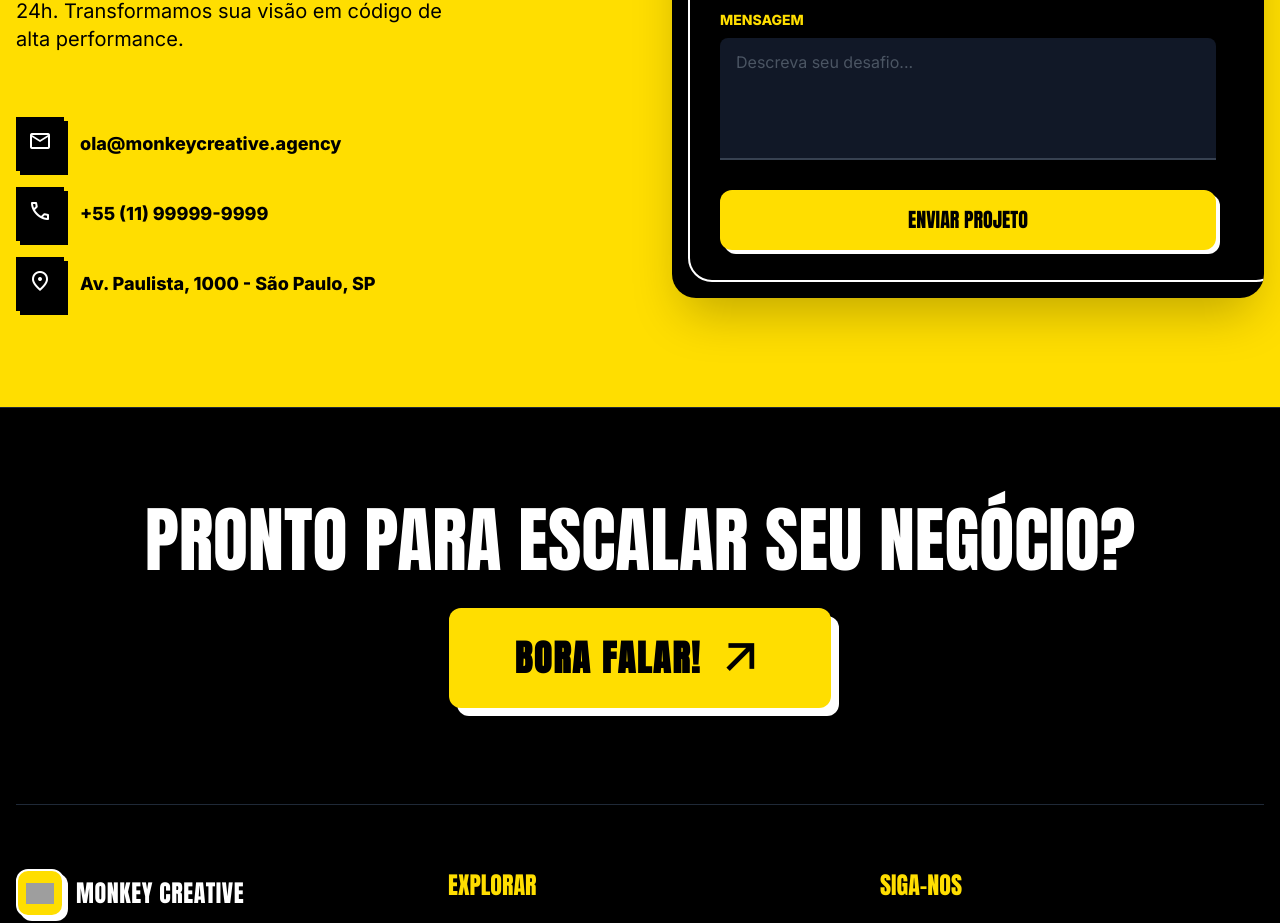
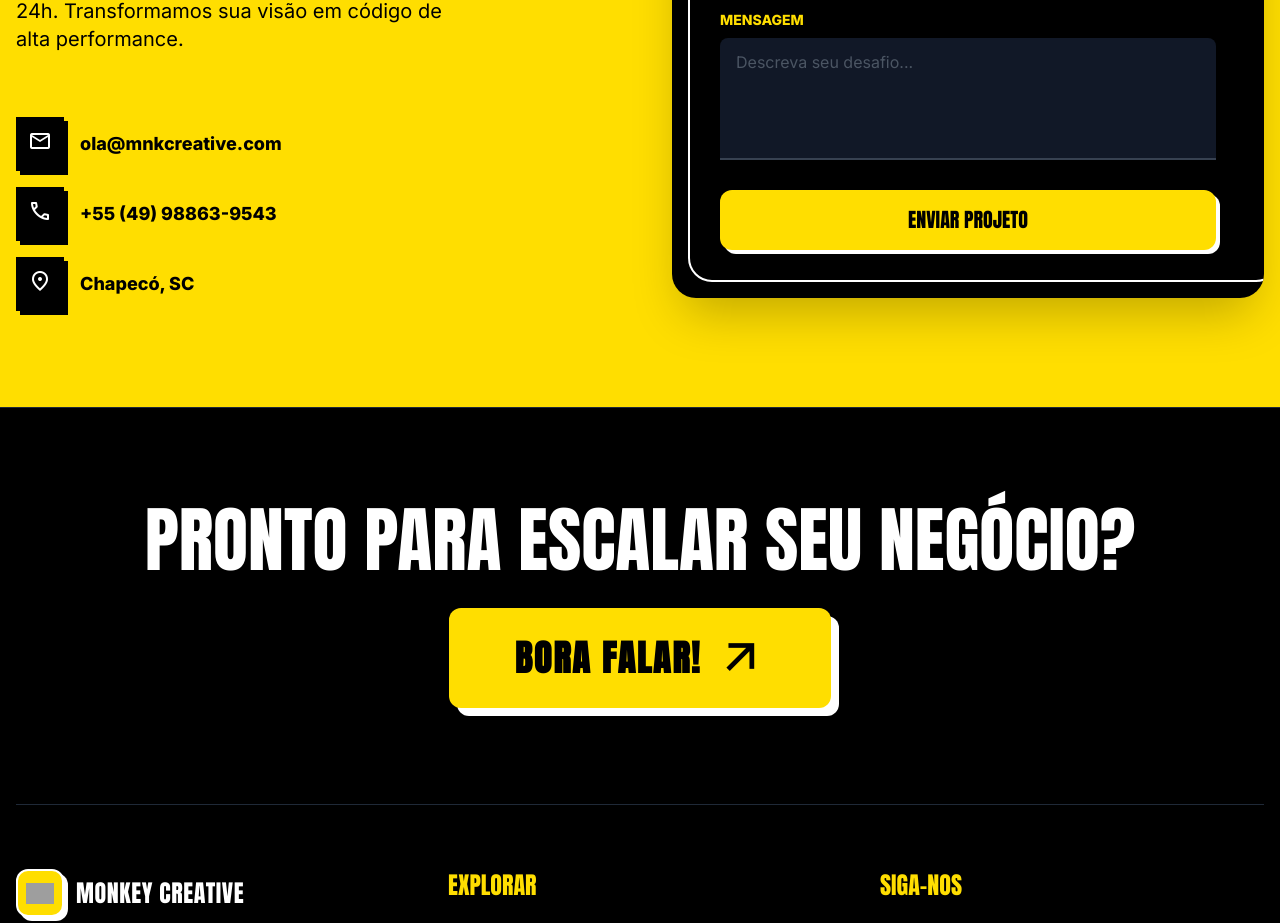
Before and after one commit to rcerveira/site_monkey_creative, a React (Vite) app: page / in a window 1280 px wide. Shown: the part 4632-5555 px from the top of the page. Built offline with nearby package versions, Linux system fonts and the light colour scheme; grey boxes are pictures that could not be loaded.

Commit message:
refactor: Update contact information
Changes email, phone number, and location to reflect current details.

```diff
--- a/components/Contact.tsx
+++ b/components/Contact.tsx
@@ -28,20 +28,20 @@ const Contact: React.FC = () => {
               Conte-nos seu projeto e retornamos em até 24h. Transformamos sua visão em código de alta performance.
             </p>
             <div className="space-y-4 pt-8">
-              <a href="mailto:ola@monkeycreative.agency" className="flex items-center space-x-4 group w-fit">
+              <a href="mailto:ola@mnkcreative.com" className="flex items-center space-x-4 group w-fit">
                 <div className="bg-black text-white p-3 rounded-none shadow-hard group-hover:bg-gray-800 transition-colors">
                   <span className="material-symbols-outlined">email</span>
                 </div>
-                <span className="text-lg font-bold group-hover:underline">ola@monkeycreative.agency</span>
+                <span className="text-lg font-bold group-hover:underline">ola@mnkcreative.com</span>
               </a>
-              <a href="tel:+5511999999999" className="flex items-center space-x-4 group w-fit">
+              <a href="tel:+5549988639543" className="flex items-center space-x-4 group w-fit">
                 <div className="bg-black text-white p-3 rounded-none shadow-hard group-hover:bg-gray-800 transition-colors">
                   <span className="material-symbols-outlined">phone</span>
                 </div>
-                <span className="text-lg font-bold group-hover:underline">+55 (11) 99999-9999</span>
+                <span className="text-lg font-bold group-hover:underline">+55 (49) 98863-9543</span>
               </a>
               <a
-                href="https://maps.google.com/?q=Av.+Paulista,+1000+-+São+Paulo,+SP"
+                href="https://maps.google.com/?q=Chapecó,+SC"
                 target="_blank"
                 rel="noopener noreferrer"
                 className="flex items-center space-x-4 group w-fit"
@@ -50,7 +50,7 @@ const Contact: React.FC = () => {
                   <span className="material-symbols-outlined">location_on</span>
                 </div>
                 <span className="text-lg font-bold group-hover:underline">
-                  Av. Paulista, 1000 - São Paulo, SP
+                  Chapecó, SC
                 </span>
               </a>
             </div>
--- a/components/Footer.tsx
+++ b/components/Footer.tsx
@@ -35,7 +35,7 @@ const Footer: React.FC = () => {
             <p><strong>2. Coleta de Dados</strong><br/>Coletamos informações que você nos fornece diretamente, como nome, e-mail e telefone através de nossos formulários de contato. Também coletamos dados técnicos automaticamente, como endereço IP e tipo de navegador, para melhorar a experiência do usuário.</p>
             <p><strong>3. Uso das Informações</strong><br/>Utilizamos seus dados para responder a solicitações de orçamento, melhorar nossos serviços, enviar comunicações de marketing (caso autorizado) e garantir a segurança do site.</p>
             <p><strong>4. Proteção de Dados</strong><br/>Implementamos medidas de segurança técnicas e organizacionais para proteger seus dados contra acesso não autorizado, alteração ou destruição.</p>
-            <p><strong>5. Seus Direitos</strong><br/>Você tem o direito de acessar, corrigir ou solicitar a exclusão de seus dados pessoais. Para exercer esses direitos, entre em contato através do e-mail ola@monkeycreative.agency.</p>
+            <p><strong>5. Seus Direitos</strong><br/>Você tem o direito de acessar, corrigir ou solicitar a exclusão de seus dados pessoais. Para exercer esses direitos, entre em contato através do e-mail ola@mnkcreative.com.</p>
         </div>
     );
 
--- a/components/WhatsAppButton.tsx
+++ b/components/WhatsAppButton.tsx
@@ -6,7 +6,7 @@ const WhatsAppButton: React.FC = () => {
 
     return (
         <a
-            href="https://wa.me/5549999869543"
+            href="https://wa.me/5549988639543"
             target="_blank"
             rel="noopener noreferrer"
             aria-label="Conversar no WhatsApp"
```
